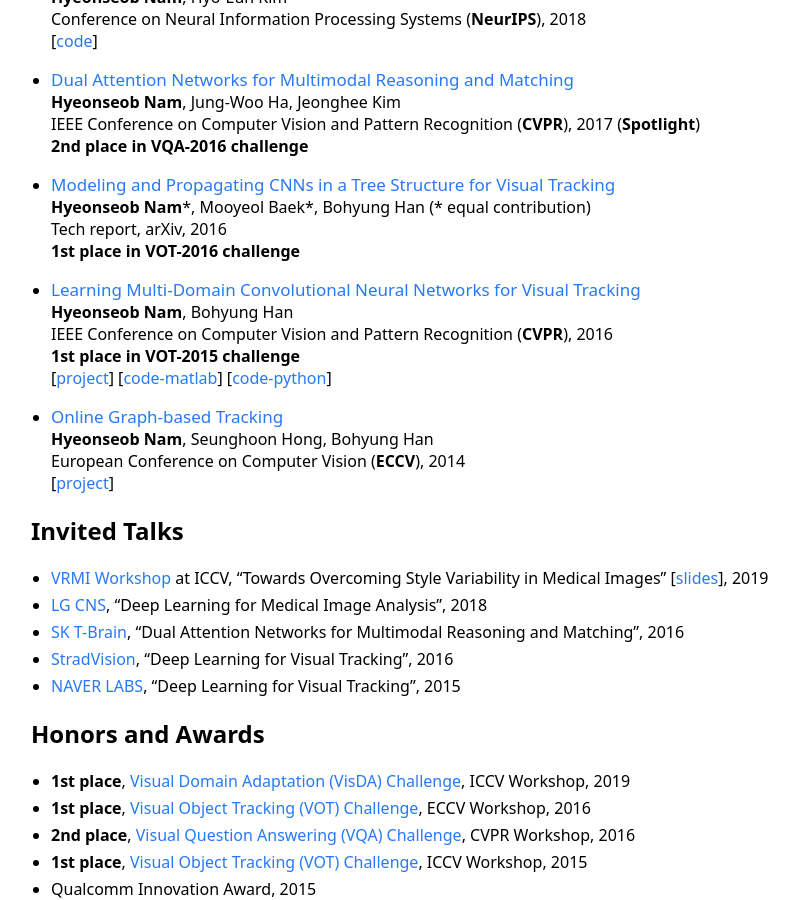
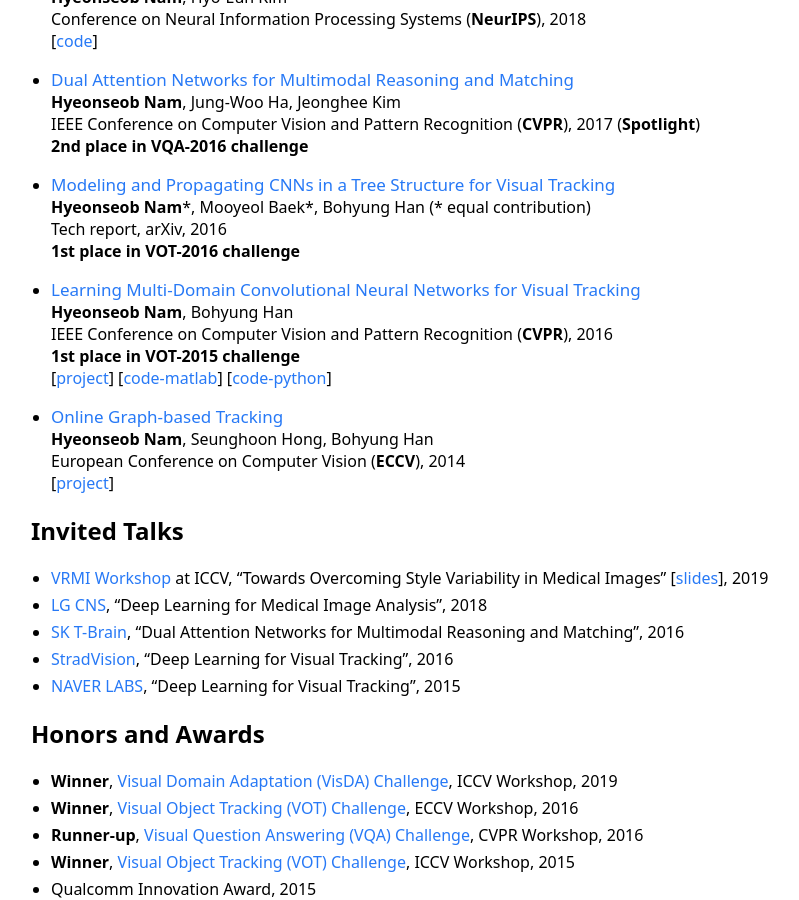
Before and after one commit to gholste/hyeonseobnam.github.io, a Jekyll site: the page built from index.md, in a window 1280 px wide and 900 px high, scrolled down 1197 px. Shown: the whole window, without its empty margins (199-998 px from the left). Built offline with Jekyll 4.4.1, drawn with Linux system fonts in a browser that asks for light colours.

Commit message:
Update index.md

```diff
--- a/index.md
+++ b/index.md
@@ -78,8 +78,8 @@ My research interests include computer vision and deep learning with particular
 
 ## Honors and Awards
 
-- **1st place**, [Visual Domain Adaptation (VisDA) Challenge](http://ai.bu.edu/visda-2019/), ICCV Workshop, 2019
-- **1st place**, [Visual Object Tracking (VOT) Challenge](http://www.votchallenge.net/vot2016/), ECCV Workshop, 2016
-- **2nd place**, [Visual Question Answering (VQA) Challenge](https://visualqa.org/challenge_2016.html), CVPR Workshop, 2016
-- **1st place**, [Visual Object Tracking (VOT) Challenge](http://www.votchallenge.net/vot2015/), ICCV Workshop, 2015
+- **Winner**, [Visual Domain Adaptation (VisDA) Challenge](http://ai.bu.edu/visda-2019/), ICCV Workshop, 2019
+- **Winner**, [Visual Object Tracking (VOT) Challenge](http://www.votchallenge.net/vot2016/), ECCV Workshop, 2016
+- **Runner-up**, [Visual Question Answering (VQA) Challenge](https://visualqa.org/challenge_2016.html), CVPR Workshop, 2016
+- **Winner**, [Visual Object Tracking (VOT) Challenge](http://www.votchallenge.net/vot2015/), ICCV Workshop, 2015
 - Qualcomm Innovation Award, 2015
```
